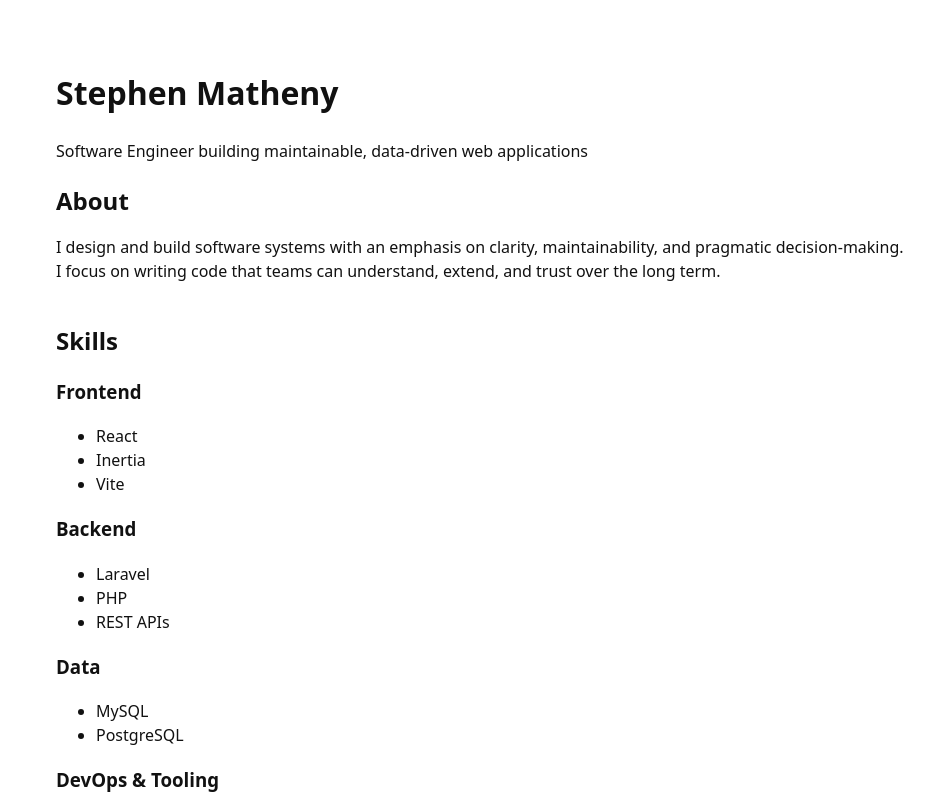
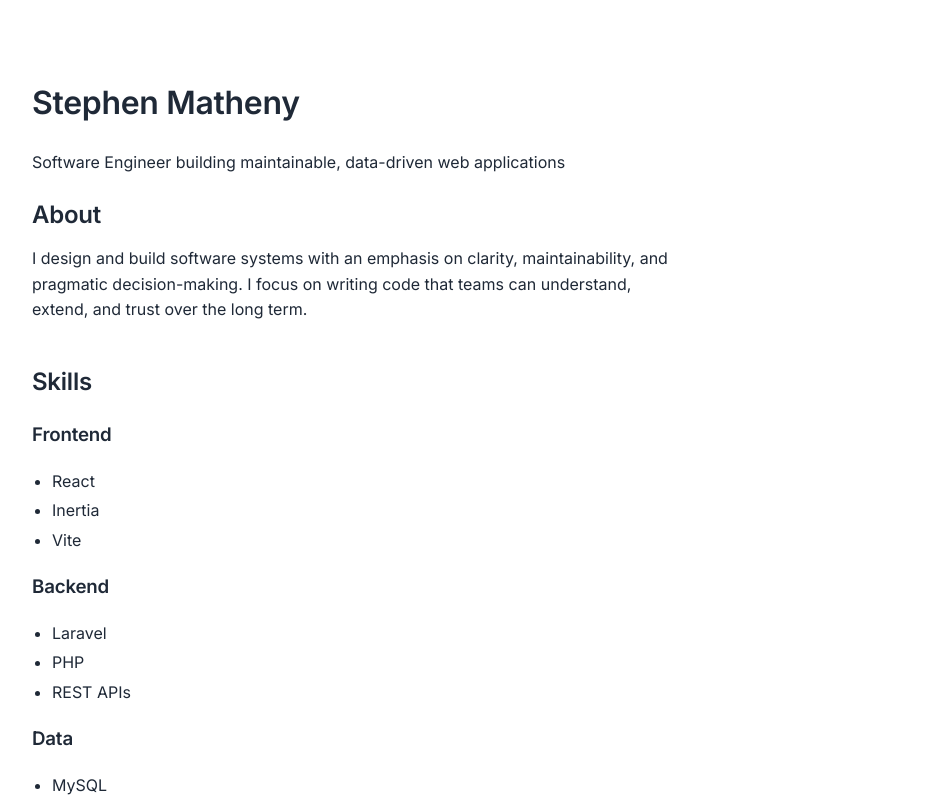
Before and after one commit to stephenmatheny/smatheny, a React (Vite) app: page / in a window 1280 px wide. Shown: the top 800 px of the page, without its empty margins (158-1092 px from the left). Built offline with nearby package versions, Linux system fonts and the light colour scheme.

Commit message:
chore: refine typography and spacing

```diff
--- a/index.html
+++ b/index.html
@@ -22,6 +22,10 @@
   <meta name="twitter:title" content="Stephen Matheny | Software Engineer & Founder" />
   <meta name="twitter:description"
     content="Full-stack software engineer building scalable web applications and education-focused software." />
+  <link rel="preconnect" href="https://fonts.googleapis.com" />
+  <link rel="preconnect" href="https://fonts.gstatic.com" crossorigin />
+  <link href="https://fonts.googleapis.com/css2?family=Inter:wght@400;500;600;700&display=swap" rel="stylesheet" />
+
 </head>
 
 <body>
--- a/src/index.css
+++ b/src/index.css
@@ -1,27 +1,43 @@
-/* Global reset + sane defaults */
-*,
-*::before,
-*::after {
-  box-sizing: border-box;
+body {
+  font-family: "Inter", -apple-system, BlinkMacSystemFont, "Segoe UI",
+    Roboto, Helvetica, Arial, sans-serif;
+  line-height: 1.6;
+  color: #1f2937;
 }
 
-html,
-body {
-  margin: 0;
-  padding: 0;
+h1,
+h2,
+h3 {
+  font-weight: 600;
+  letter-spacing: -0.01em;
 }
 
-body {
-  font-family:
-    system-ui,
-    -apple-system,
-    BlinkMacSystemFont,
-    "Segoe UI",
-    Roboto,
-    Helvetica,
-    Arial,
-    sans-serif;
-  line-height: 1.5;
-  color: #111;
-  background-color: #fff;
+h2 {
+  margin-bottom: 0.75rem;
 }
+
+p {
+  margin: 0.5rem 0;
+  max-width: 65ch;
+}
+
+a {
+  color: #2563eb; /* subtle blue */
+  text-decoration: none;
+}
+
+a:hover {
+  text-decoration: underline;
+}
+
+section {
+  margin-bottom: 2.5rem;
+}
+
+ul {
+  padding-left: 1.25rem;
+}
+
+li {
+  margin: 0.25rem 0;
+}
```
